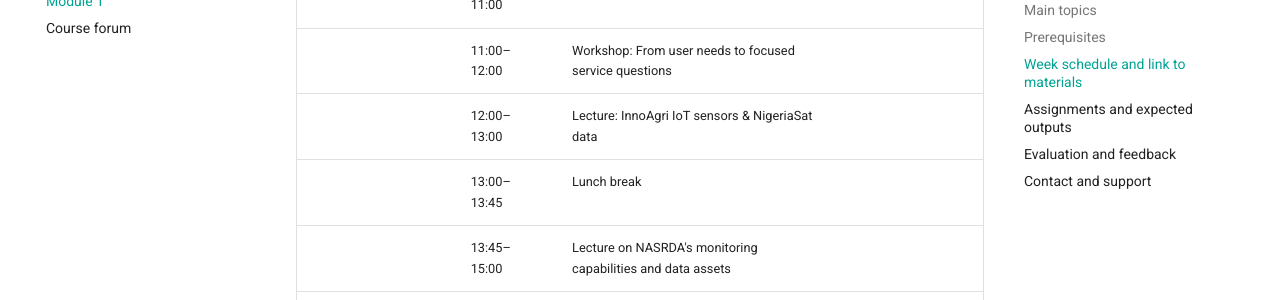
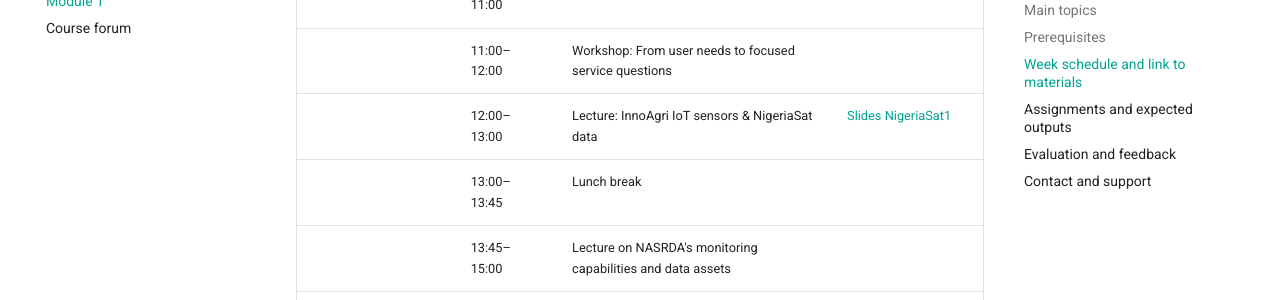
Before and after one commit to ESA-Nigeria-InnoAgri/InnoAgri-training, an MkDocs documentation site: the page built from docs/module-01/index.md, in a window 1280 px wide and 900 px high, scrolled down 3730 px. Shown: the part 152-452 px from the top of the window. Built offline with MkDocs 1.6.1 and Material for MkDocs 9.7.7, drawn with Linux system fonts in a browser that asks for light colours.

Commit message:
ppt on nigeriaset

```diff
--- a/docs/module-01/index.md
+++ b/docs/module-01/index.md
@@ -106,7 +106,7 @@ All participants are requested to:
 | | 10:00–10:30 | Continued lecture on EO principles and applications in agriculture | |
 | | 10:30–11:00 | Coffee break | |
 | | 11:00–12:00 | Workshop: From user needs to focused service questions | |
-| | 12:00–13:00 | Lecture: InnoAgri IoT sensors & NigeriaSat data | |
+| | 12:00–13:00 | Lecture: InnoAgri IoT sensors & NigeriaSat data | [Slides NigeriaSat1](../module-01/resources/lectures/5_NigeriaSat1_Image_Cleaning.pdf) |
 | | 13:00–13:45 | Lunch break | |
 | | 13:45–15:00 | Lecture on NASRDA's monitoring capabilities and data assets | |
 | | 15:00–16:00 | Workshop: Identifying the right data for your service concepts | |
```
Also changed, not shown: 1 other file.
